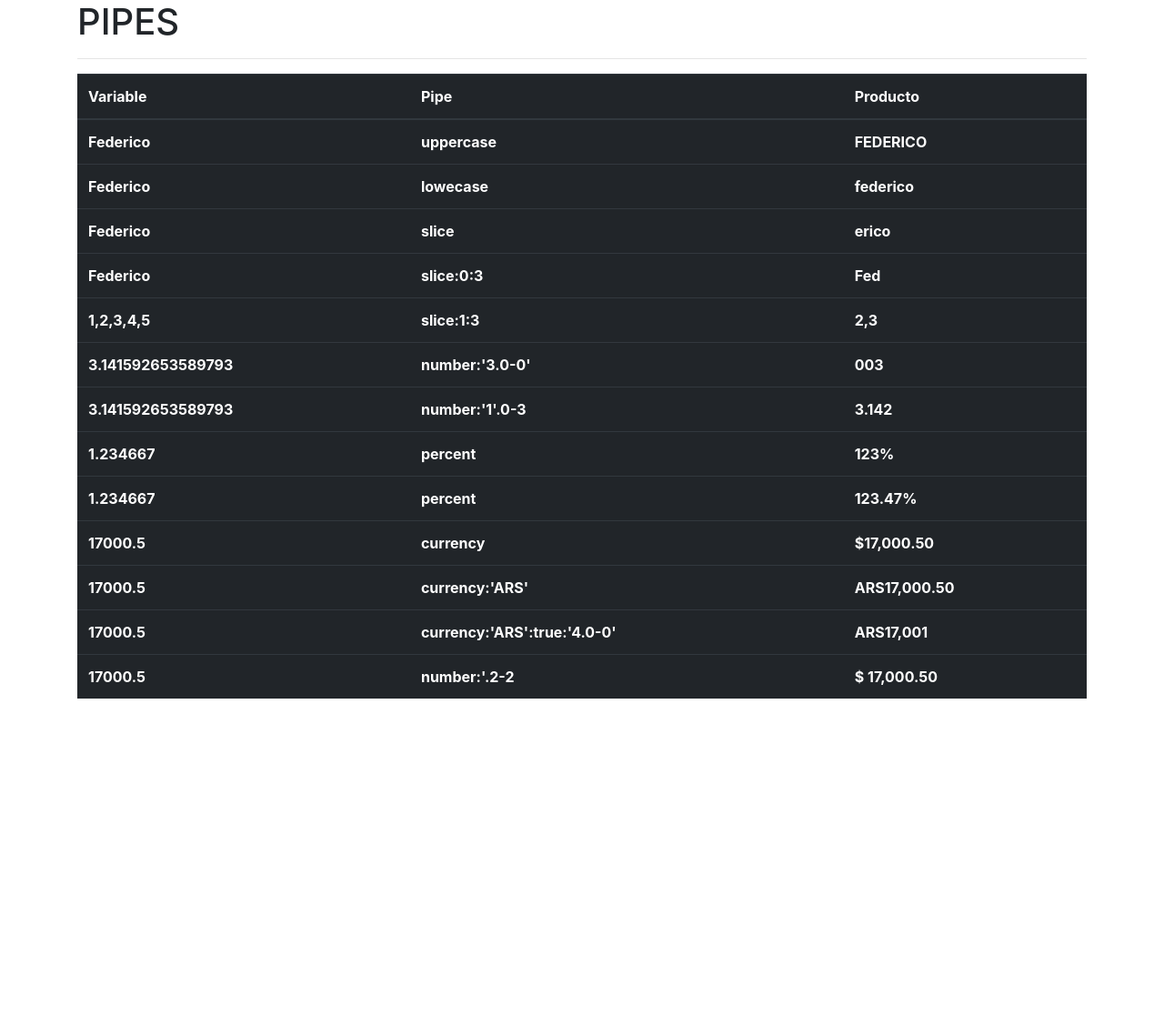
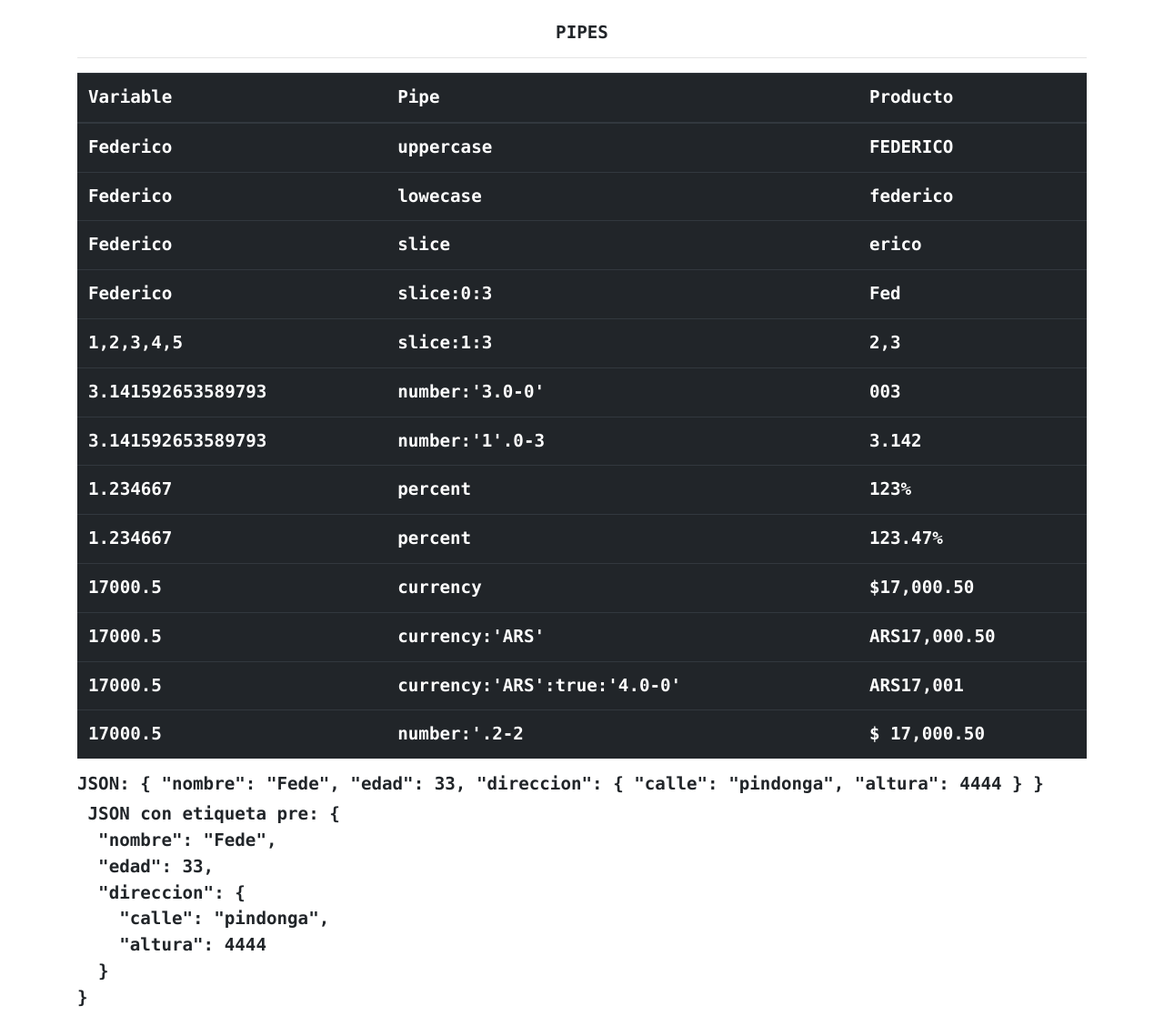
Before and after one commit to fedeatanasoff/angular-pipes, an Angular app: page / in a window 1280 px wide. Shown: the whole page at 91% size. Before the commit the page ends 800 px from the top, so only its background shows below. Built offline with nearby package versions, Linux system fonts and the light colour scheme.

Commit message:
pipe json

```diff
--- a/src/app/app.component.css
+++ b/src/app/app.component.css
@@ -0,0 +1,5 @@
+* {
+  font-family: "consolas";
+  font-weight: bold;
+  font-size: 1.2rem;
+}
--- a/src/app/app.component.html
+++ b/src/app/app.component.html
@@ -1,6 +1,6 @@
 <!--The content below is only a placeholder and can be replaced.-->
 <div class="container">
-  <h1>{{title | uppercase}}</h1>
+  <h1 class="text-center mt-4">{{title | uppercase}}</h1>
   <hr>
   <table class="table table-hover table-dark">
     <thead>
@@ -74,9 +74,13 @@
       <tr>
         <th>{{ salario }}</th>
         <th>number:'.2-2</th>
-        <th>$ {{ salario | number:'.2-2'}}</th>
+        <th>$ {{ salario | number:'.2-2'}} </th>
       </tr>
-
     </tbody>
   </table>
+
+  <div id="heroe">
+    <h4> JSON: {{ heroe | json }}</h4>
+    <pre> JSON con etiqueta pre: {{ heroe | json }} </pre>
+  </div>
 </div>
--- a/src/app/app.component.ts
+++ b/src/app/app.component.ts
@@ -12,4 +12,12 @@ export class AppComponent {
   PI = Math.PI;
   a = 1.234667;
   salario = 17000.5;
+  heroe = {
+    nombre: "Fede",
+    edad: 33,
+    direccion:{
+      calle: 'pindonga',
+      altura: 4444
+    }
+  }
 }
```
